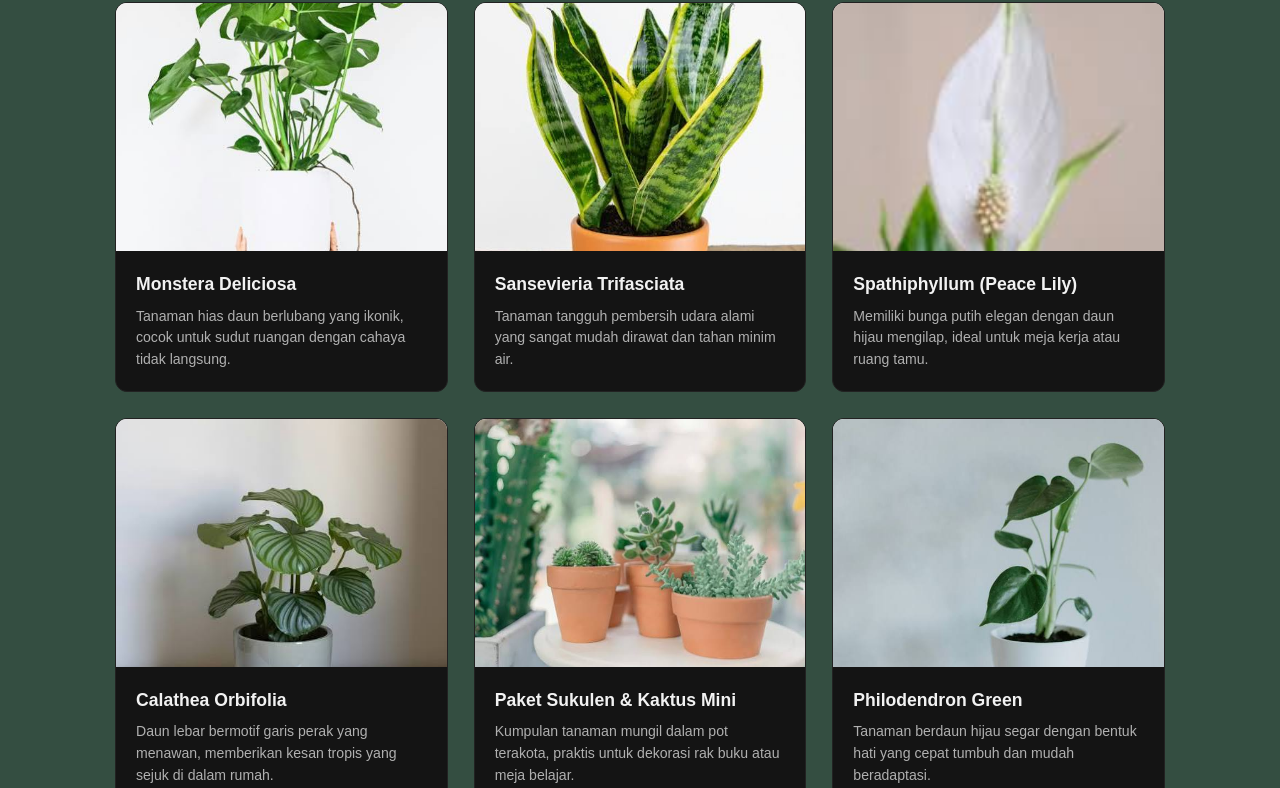
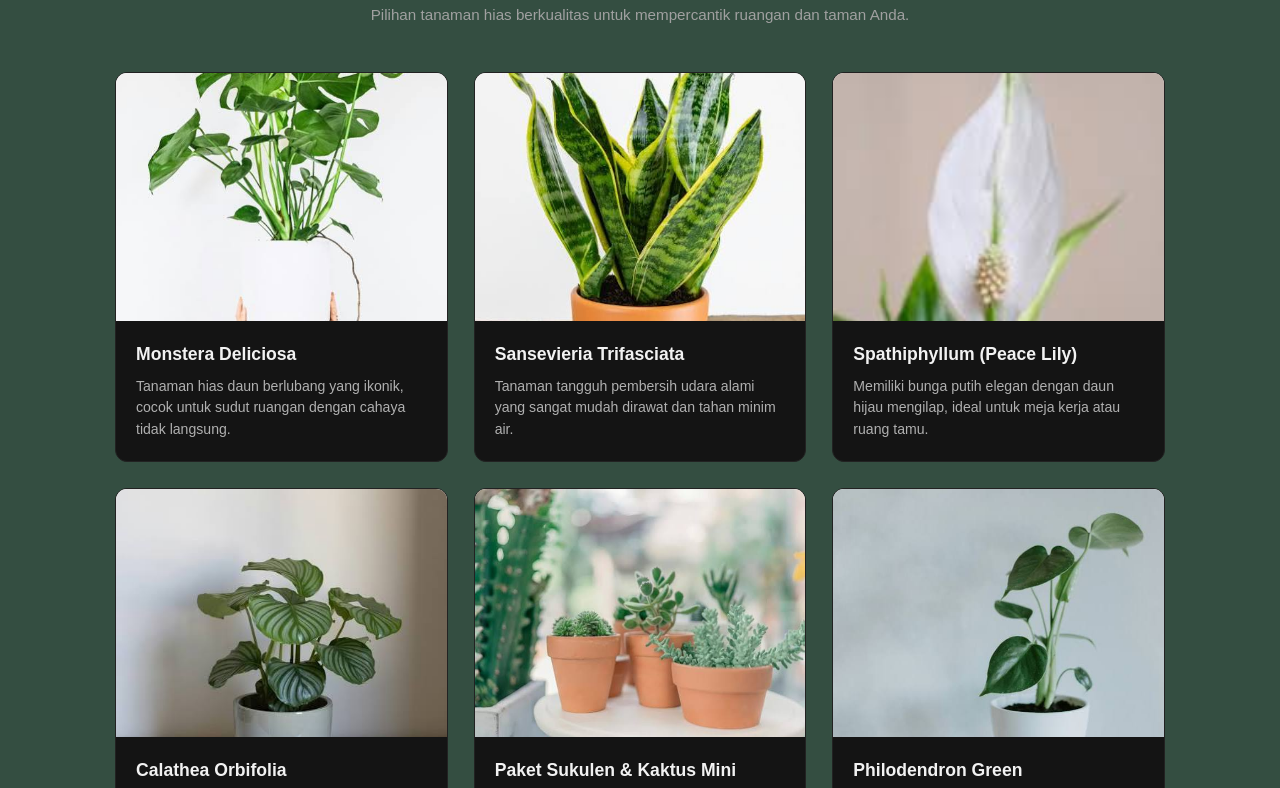
Before and after one commit to vannskie-dev/cv-tumbuh-bersama, a plain HTML site: page project-root/pages/products.html in a window 1280 px wide. Shown: the part 170-958 px from the top of the page. Drawn offline with Linux system fonts and the light colour scheme.

Commit message:
fix: adjust top padding to fix topbar overlap

```diff
--- a/project-root/styles/products.css
+++ b/project-root/styles/products.css
@@ -1,11 +1,12 @@
 
 
 .products-section {
+  padding-top: 120px ;
+  padding-bottom: 80px;
+  padding-left: 20px;
+  padding-right: 20px;
+  min-height: 100vh;
   background-color: #344E41;
-  min-height: calc(100vh - 70px);
-  padding: 50px 20px 80px;
-  color: #ffffff;
-  font-family: 'Segoe UI', Tahoma, Geneva, Verdana, sans-serif;
 }
 
 .products-container {
```
